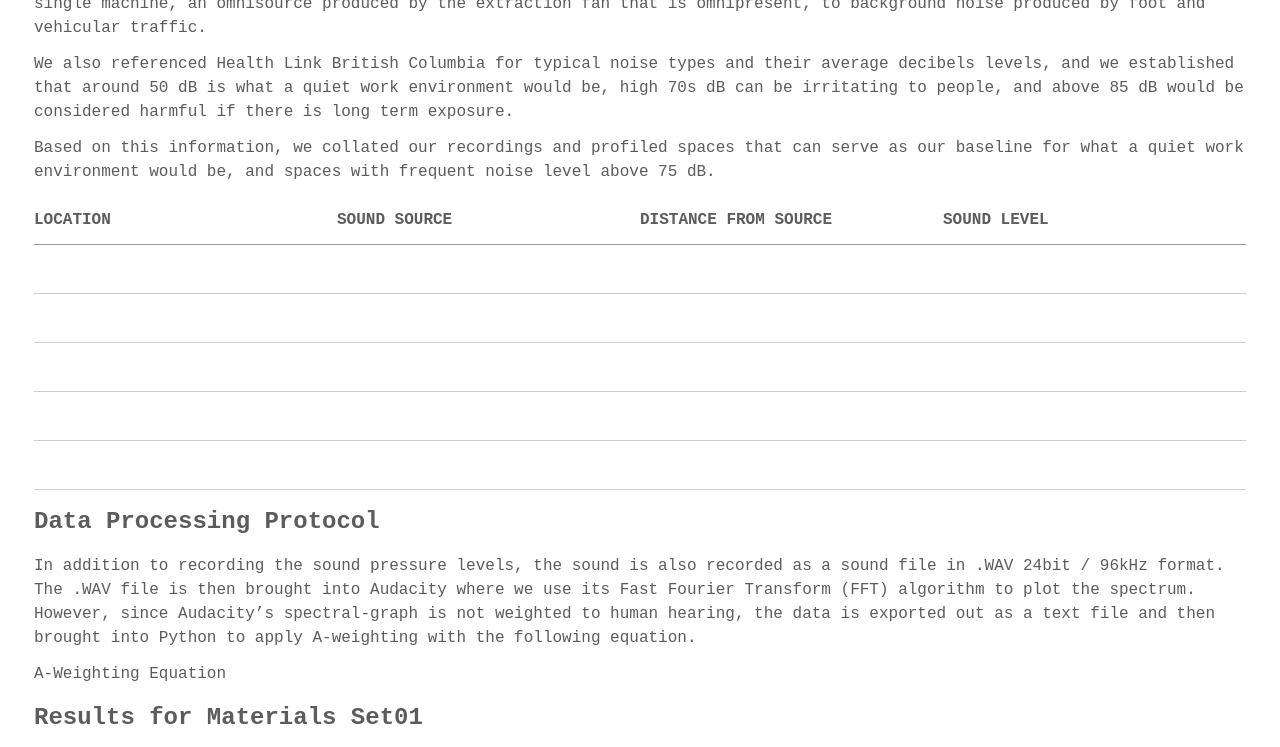
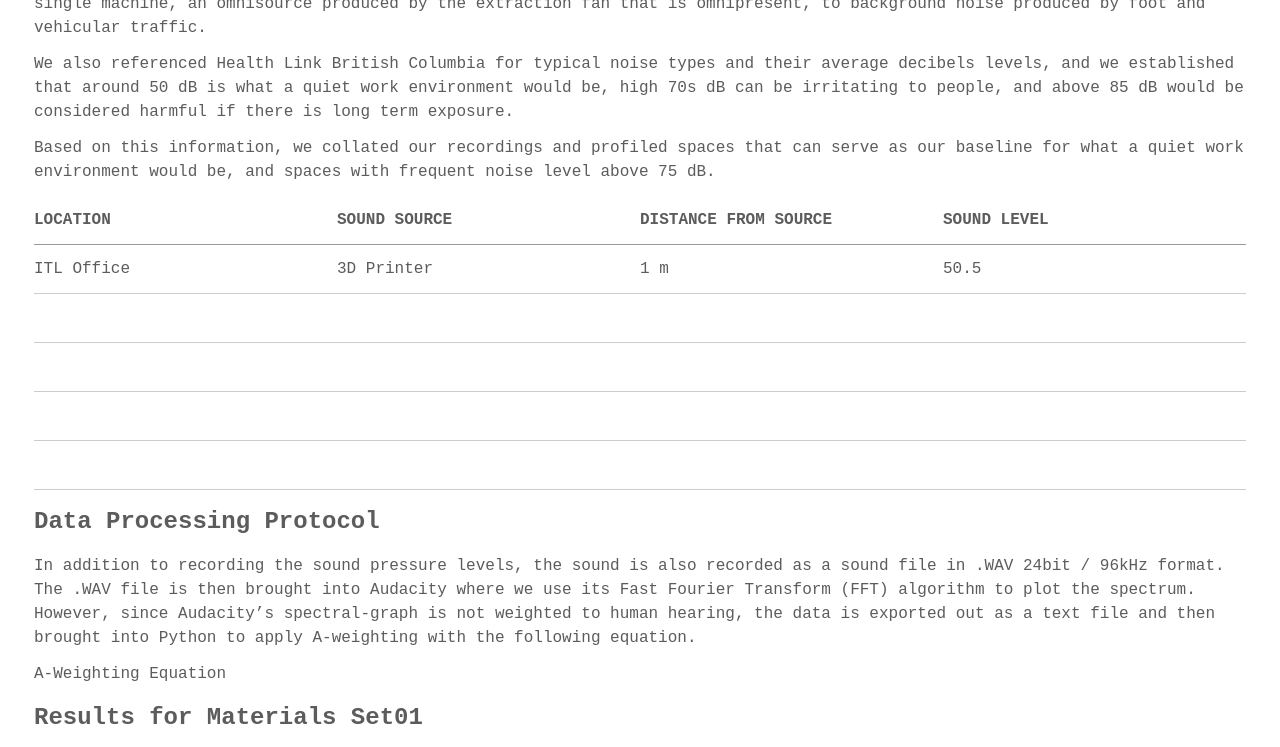
Before and after one commit to tedngai/itldatafactory, a Jekyll site: the page built from _posts/2019-1-24-EnvironmentalNoiseRecording.md, in a window 1280 px wide and 900 px high, scrolled down 1214 px, cut to the strip 0-747 px from the top of the window. Built offline with Jekyll 4.4.1, drawn with Linux system fonts in a browser that asks for light colours; some web fonts are replaced.

Commit message:
Update 2019-1-24-EnvironmentalNoiseRecording.md

```diff
--- a/_posts/2019-1-24-EnvironmentalNoiseRecording.md
+++ b/_posts/2019-1-24-EnvironmentalNoiseRecording.md
@@ -38,7 +38,7 @@ Based on this information, we collated our recordings and profiled spaces that c
 
 |LOCATION     |SOUND SOURCE     |DISTANCE FROM SOURCE     |SOUND LEVEL     |
 | --- | --- | --- | --- |
-|     |     |     |     |
+|ITL Office|3D Printer     |1 m     |50.5     |
 |     |     |     |     |
 |     |     |     |     |
 |     |     |     |     |
```
